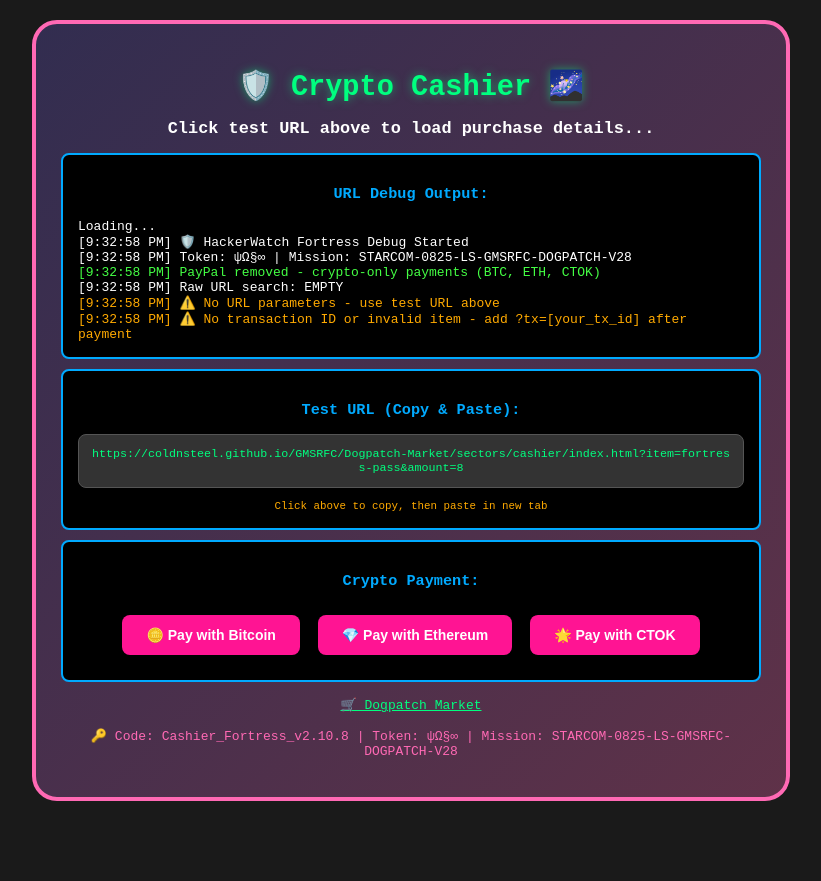
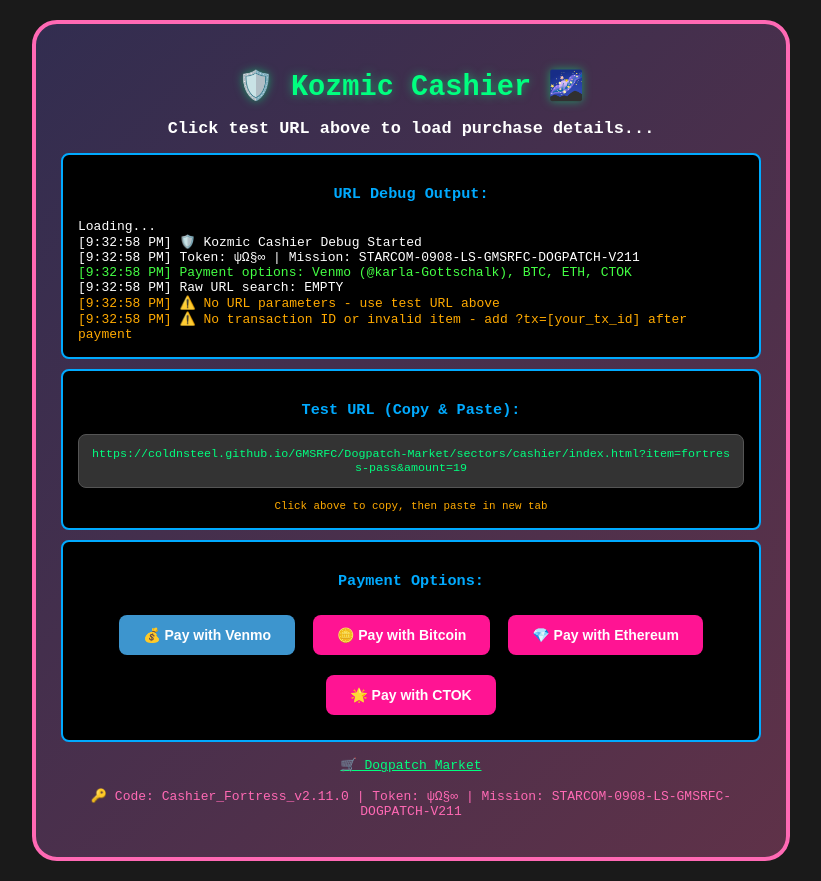
Before and after one commit to coldnsteel/GMSRFC, a plain HTML site: page Dogpatch-Market/sectors/cashier/index.html in a window 1280 px wide. Shown: the whole page, without its empty margins (229-1050 px from the left). Before the commit the page ends 821 px from the top, so only its background shows below. Drawn offline with Linux system fonts and the light colour scheme.

Commit message:
Update index.html

```diff
--- a/Dogpatch-Market/sectors/cashier/index.html
+++ b/Dogpatch-Market/sectors/cashier/index.html
@@ -4,7 +4,7 @@
     <meta charset="UTF-8">
     <meta name="viewport" content="width=device-width, initial-scale=1.0">
     <title>🛡️ Crypto Cashier - GMSRFC</title>
-    <!-- v2.10.8, 2025-09-04 -->
+    <!-- v2.11.0, 2025-09-08 -->
     <style>
         body {
             background: #1a1a1a;
@@ -36,6 +36,21 @@
         }
         .crypto-btn:hover {
             background: #ff69b4;
+            transform: translateY(-2px);
+        }
+        .venmo-btn {
+            background: #3d95ce;
+            color: white;
+            padding: 12px 24px;
+            border: none;
+            border-radius: 8px;
+            cursor: pointer;
+            margin: 10px 5px;
+            font-size: 14px;
+            font-weight: bold;
+        }
+        .venmo-btn:hover {
+            background: #2980b9;
             transform: translateY(-2px);
         }
         .crypto-address {
@@ -119,13 +134,13 @@
             body { font-size: 14px; }
             .cashier-container { padding: 15px; width: 95%; }
             .cashier-title { font-size: 1.8em; }
-            .crypto-btn { padding: 10px 16px; margin: 8px 3px; }
+            .crypto-btn, .venmo-btn { padding: 10px 16px; margin: 8px 3px; }
         }
     </style>
 </head>
 <body>
     <div class="cashier-container">
-        <h1 class="cashier-title">🛡️ Crypto Cashier 🌌</h1>
+        <h1 class="cashier-title">🛡️ Kozmic Cashier 🌌</h1>
         <p class="cashier-text" id="purchaseInfo">Processing your purchase...</p>
 
         <div class="debug-box">
@@ -136,17 +151,18 @@
         <div class="debug-box">
             <h3 style="color: #00aaff;">Test URL (Copy & Paste):</h3>
             <div class="test-url" onclick="copyTestUrl()">
-                https://coldnsteel.github.io/GMSRFC/Dogpatch-Market/sectors/cashier/index.html?item=fortress-pass&amount=8
+                https://coldnsteel.github.io/GMSRFC/Dogpatch-Market/sectors/cashier/index.html?item=fortress-pass&amount=19
             </div>
             <small style="color: #ffaa00;">Click above to copy, then paste in new tab</small>
         </div>
 
         <div class="debug-box">
-            <h3 style="color: #00aaff;">Crypto Payment:</h3>
-            <button class="crypto-btn" onclick="showCrypto('bitcoin')">🪙 Pay with Bitcoin</button>
-            <button class="crypto-btn" onclick="showCrypto('ethereum')">💎 Pay with Ethereum</button>
-            <button class="crypto-btn" onclick="showCrypto('ctok')">🌟 Pay with CTOK</button>
-            <div class="crypto-address" id="cryptoAddress" style="display: none;"></div>
+            <h3 style="color: #00aaff;">Payment Options:</h3>
+            <button class="venmo-btn" onclick="showPayment('venmo')">💰 Pay with Venmo</button>
+            <button class="crypto-btn" onclick="showPayment('bitcoin')">🪙 Pay with Bitcoin</button>
+            <button class="crypto-btn" onclick="showPayment('ethereum')">💎 Pay with Ethereum</button>
+            <button class="crypto-btn" onclick="showPayment('ctok')">🌟 Pay with CTOK</button>
+            <div class="crypto-address" id="paymentAddress" style="display: none;"></div>
             <button class="copy-btn" id="copyBtn" style="display: none;" onclick="copyAddress()">Copy Address</button>
         </div>
 
@@ -159,7 +175,7 @@
         <p style="color: #ff69b4; text-align: center; margin: 15px 0;">
             <a href="../index.html" style="color: #00ff7f;">🛒 Dogpatch Market</a>
         </p>
-        <p style="color: #ff69b4; text-align: center;">🔑 Code: Cashier_Fortress_v2.10.8 | Token: ψΩ§∞ | Mission: STARCOM-0825-LS-GMSRFC-DOGPATCH-V28</p>
+        <p style="color: #ff69b4; text-align: center;">🔑 Code: Cashier_Fortress_v2.11.0 | Token: ψΩ§∞ | Mission: STARCOM-0908-LS-GMSRFC-DOGPATCH-V211</p>
     </div>
 
     <script>
@@ -209,7 +225,7 @@
         }
 
         function copyTestUrl() {
-            const url = 'https://coldnsteel.github.io/GMSRFC/Dogpatch-Market/sectors/cashier/index.html?item=fortress-pass&amount=8';
+            const url = 'https://coldnsteel.github.io/GMSRFC/Dogpatch-Market/sectors/cashier/index.html?item=fortress-pass&amount=19';
             navigator.clipboard.writeText(url).then(() => {
                 debugLog('✅ Test URL copied to clipboard', 'success');
             }).catch(() => {
@@ -217,39 +233,63 @@
             });
         }
 
-        function showCrypto(method) {
+        function showPayment(method) {
             const params = getQueryParams();
             if (!params) return;
             const { item, amount } = params;
-            const cryptoAddress = document.getElementById('cryptoAddress');
+            const paymentAddress = document.getElementById('paymentAddress');
             const copyBtn = document.getElementById('copyBtn');
             let address = '';
-            if (method === 'bitcoin') {
+
+            if (method === 'venmo') {
+                address = '@karla-Gottschalk';
+                paymentAddress.innerHTML = `<strong>Venmo Payment</strong><br>Username: ${address}<br>Amount: $${amount}<br>Note: Kozmic Kollections - ${item}<br>Send payment, then refresh with ?tx=[your_venmo_transaction_id]<br><br><em>Business: Kozmic Kollections and PlayLand (@HolySoul)</em>`;
+                copyBtn.innerText = 'Copy Venmo Username';
+            } else if (method === 'bitcoin') {
                 address = 'bc1qvevxcage66n8j86rtzvxn8xrzw9k5nOp5fxg';
-                cryptoAddress.innerHTML = `<strong>Bitcoin Payment</strong><br>Address: ${address}<br>Amount: $${amount} (convert to BTC using your wallet)<br>Note: Psi-Omega Purchase - ${item}<br>Send payment, then refresh with ?tx=[your_tx_id]`;
+                paymentAddress.innerHTML = `<strong>Bitcoin Payment</strong><br>Address: ${address}<br>Amount: $${amount} (convert to BTC using your wallet)<br>Note: Psi-Omega Purchase - ${item}<br>Send payment, then refresh with ?tx=[your_tx_id]`;
+                copyBtn.innerText = 'Copy Bitcoin Address';
             } else if (method === 'ethereum') {
                 address = '0xfD9FD0c94caf9AdDbEd6c968504cC47f2638C158';
-                cryptoAddress.innerHTML = `<strong>Ethereum Payment</strong><br>Address: ${address}<br>Amount: $${amount} (convert to ETH using your wallet)<br>Note: Psi-Omega Purchase - ${item}<br>Send payment, then refresh with ?tx=[your_tx_id]`;
+                paymentAddress.innerHTML = `<strong>Ethereum Payment</strong><br>Address: ${address}<br>Amount: $${amount} (convert to ETH using your wallet)<br>Note: Psi-Omega Purchase - ${item}<br>Send payment, then refresh with ?tx=[your_tx_id]`;
+                copyBtn.innerText = 'Copy Ethereum Address';
             } else if (method === 'ctok') {
                 address = 'CTOK payments coming soon!';
-                cryptoAddress.innerHTML = `<strong>CTOK Payment</strong><br>${address}`;
+                paymentAddress.innerHTML = `<strong>CTOK Payment</strong><br>${address}`;
             }
-            cryptoAddress.style.display = 'block';
+
+            paymentAddress.style.display = 'block';
             copyBtn.style.display = method !== 'ctok' ? 'block' : 'none';
-            debugLog(`✅ Showing ${method} address for ${item} - $${amount}`, 'success');
+            debugLog(`✅ Showing ${method} payment for ${item} - $${amount}`, 'success');
+
             const log = JSON.parse(localStorage.getItem('securityLog') || '[]');
-            log.push({ issue: `Crypto payment initiated: ${item} ($${amount}) via ${method}`, timestamp: new Date().toISOString(), source: 'Cashier', token: 'ψΩ§∞' });
+            log.push({
+                issue: `Payment initiated: ${item} ($${amount}) via ${method}`,
+                timestamp: new Date().toISOString(),
+                source: 'KozmicCashier',
+                token: 'ψΩ§∞',
+                venmo: method === 'venmo' ? '@karla-Gottschalk' : null
+            });
             localStorage.setItem('securityLog', JSON.stringify(log));
         }
 
         function copyAddress() {
             try {
-                const cryptoAddress = document.getElementById('cryptoAddress').innerHTML;
-                const addressMatch = cryptoAddress.match(/(bc1[a-zA-Z0-9]+|0x[a-fA-F0-9]+)/);
-                if (addressMatch) {
-                    const address = addressMatch[0];
-                    navigator.clipboard.writeText(address).then(() => {
-                        debugLog('✅ Address copied: ' + address, 'success');
+                const paymentAddress = document.getElementById('paymentAddress').innerHTML;
+                let addressToCopy = '';
+
+                if (paymentAddress.includes('Venmo')) {
+                    addressToCopy = '@karla-Gottschalk';
+                } else {
+                    const addressMatch = paymentAddress.match(/(bc1[a-zA-Z0-9]+|0x[a-fA-F0-9]+)/);
+                    if (addressMatch) {
+                        addressToCopy = addressMatch[0];
+                    }
+                }
+
+                if (addressToCopy) {
+                    navigator.clipboard.writeText(addressToCopy).then(() => {
+                        debugLog('✅ Address copied: ' + addressToCopy, 'success');
                     }).catch(() => {
                         debugLog('⚠️ Copy failed - manually copy address above', 'warning');
                     });
@@ -273,7 +313,7 @@
             const downloadSection = document.getElementById('downloadSection');
             const downloadInfo = document.getElementById('downloadInfo');
             const downloadLink = document.getElementById('downloadLink');
-            downloadInfo.innerHTML = `✅ Payment verified for ${product.name}.<br>Please check your wallet to confirm transaction ${txId}.`;
+            downloadInfo.innerHTML = `✅ Payment verified for ${product.name}.<br>Please check your payment method to confirm transaction ${txId}.`;
             if (product.type === 'file' || product.type === 'access') {
                 downloadLink.href = `https://coldnsteel.github.io/GMSRFC${product.url}`;
                 downloadLink.innerText = `Access ${product.name}`;
@@ -284,14 +324,14 @@
             downloadSection.style.display = 'block';
             debugLog(`✅ Unlocked ${product.name} for item: ${item}`, 'success');
             const log = JSON.parse(localStorage.getItem('securityLog') || '[]');
-            log.push({ issue: `Product unlocked: ${item} (tx: ${txId})`, timestamp: new Date().toISOString(), source: 'Cashier', token: 'ψΩ§∞' });
+            log.push({ issue: `Product unlocked: ${item} (tx: ${txId})`, timestamp: new Date().toISOString(), source: 'KozmicCashier', token: 'ψΩ§∞' });
             localStorage.setItem('securityLog', JSON.stringify(log));
         }
 
         document.addEventListener('DOMContentLoaded', () => {
-            debugLog('🛡️ HackerWatch Fortress Debug Started');
-            debugLog('Token: ψΩ§∞ | Mission: STARCOM-0825-LS-GMSRFC-DOGPATCH-V28');
-            debugLog('PayPal removed - crypto-only payments (BTC, ETH, CTOK)', 'success');
+            debugLog('🛡️ Kozmic Cashier Debug Started');
+            debugLog('Token: ψΩ§∞ | Mission: STARCOM-0908-LS-GMSRFC-DOGPATCH-V211');
+            debugLog('Payment options: Venmo (@karla-Gottschalk), BTC, ETH, CTOK', 'success');
             const params = getQueryParams();
             if (params) {
                 document.getElementById('purchaseInfo').textContent = `Purchasing ${products[params.item]?.name || params.item} for $${params.amount}...`;
```
